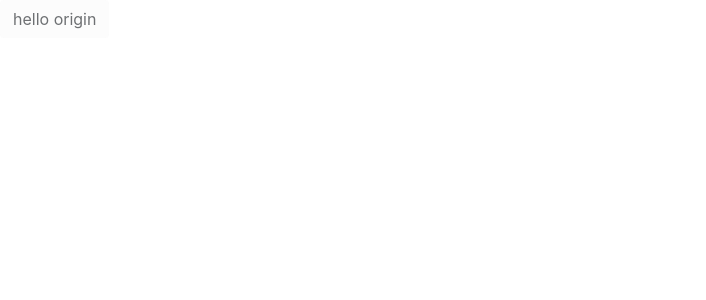
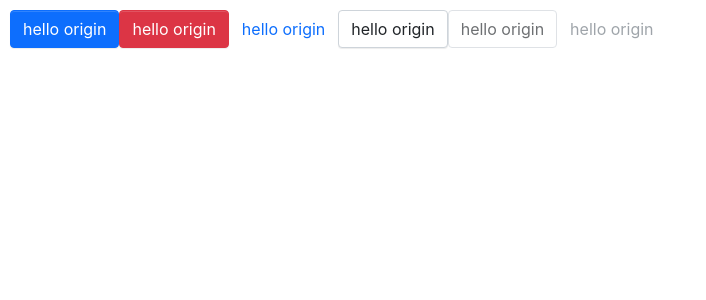
Before and after one commit to the-first-forever/origin-ui, a React (Vite) app: page / in a window 1280 px wide. Shown: the top 300 px of the page, without its empty margins (0-706 px from the left). Built offline with nearby package versions, Linux system fonts and the light colour scheme.

Commit message:
Feat button link style (#3)
* feat: button type & button size

* feat: link & disabled link

```diff
--- a/src/App.tsx
+++ b/src/App.tsx
@@ -1,10 +1,16 @@
 import './styles/index.scss'
-import Button, { ButtonType } from "./components/Button";
+import styles from './test.module.scss'
+import Button, {ButtonType} from "./components/Button";
 
 function App() {
   return (
-    <div>
-      <Button btnType={ButtonType.Danger} disabled href='www.baidu.com'>hello origin</Button>
+    <div className={styles.wrap}>
+      <Button btnType={ButtonType.Primary} href='www.baidu.com'>hello origin</Button>
+      <Button btnType={ButtonType.Danger} href='www.baidu.com'>hello origin</Button>
+      <Button btnType={ButtonType.Link} href='www.baidu.com'>hello origin</Button>
+      <Button btnType={ButtonType.Default} href='www.baidu.com'>hello origin</Button>
+      <Button disabled href='www.baidu.com'>hello origin</Button>
+      <Button disabled btnType={ButtonType.Link} href='www.baidu.com'>hello origin</Button>
     </div>
   )
 }
--- a/src/components/Button/_styles.scss
+++ b/src/components/Button/_styles.scss
@@ -7,17 +7,21 @@
   text-align: center;
   vertical-align: middle;
   cursor: pointer;
+  outline: none;
 
   border: $btn-border-width solid transparent;
   font-weight: $btn-font-weight;
-  font-size: $btn-font-size;
   line-height: $btn-line-height;
-  color: $body-color;
   box-shadow: $btn-box-shadow;
-  padding: $btn-padding-y $btn-padding-x;
-  border-radius: $btn-border-radius;
+  @include button-size($btn-padding-x, $btn-padding-y, $btn-font-size, $border-radius);
   transition: $btn-transition;
 
+  &:focus {
+    // 获取焦点后，不展示边框
+    outline: none;
+  }
+
+  // button 禁用态
   &.disabled,
   &[disabled] {
     cursor: not-allowed;
@@ -27,4 +31,45 @@
       pointer-events: none;
     }
   }
+
+  // button 大小
+  &.btn-lg {
+    @include button-size($btn-padding-x-lg, $btn-padding-y-lg, $font-size-lg, $border-radius-lg)
+  }
+  &.btn-sm {
+    @include button-size($btn-padding-x-sm, $btn-padding-y-sm, $font-size-sm, $border-radius-sm)
+  }
+
+  // button 样式
+  &.btn-primary {
+    @include button-style($primary, $primary, $white)
+  }
+
+  &.btn-danger {
+    @include button-style($danger, $danger, $white)
+  }
+  &.btn-default {
+    @include button-style($white, $gray-400, $body-color, $white, $primary, $primary)
+  }
 }
+
+.btn-link {
+  font-weight: $font-weight-normal;
+  color: $btn-link-color;
+  text-decoration: $link-decoration;
+  box-shadow: none;
+  &:hover {
+    color: $btn-link-hover-color;
+    text-decoration: $link-hover-decoration;
+  }
+  &:focus,
+  &.focus {
+    text-decoration: $link-hover-decoration;
+    box-shadow: none;
+  }
+  &.disabled,
+  &:disabled {
+    color: $btn-link-disabled-color;
+    pointer-events: none;
+  }
+}
--- a/src/components/Button/index.tsx
+++ b/src/components/Button/index.tsx
@@ -1,9 +1,9 @@
 import {FC, memo} from 'react'
 import classnames from 'classnames'
 
-import {BaseButtonProps, ButtonType} from './types'
+import {ButtonProps, ButtonType} from './types'
 
-const Button: FC<BaseButtonProps> = (props) => {
+const Button: FC<ButtonProps> = (props) => {
   const { btnType, disabled, size, children, href } = props
 
   const classes = classnames('btn', {
--- /dev/null
+++ b/src/styles/_mixin.scss
@@ -0,0 +1,36 @@
+// 控制 button 大小
+@mixin button-size($padding-x, $padding-y, $font-size, $border-radius) {
+  padding: $padding-y $padding-x;
+  border-radius: $border-radius;
+  font-size: $font-size;
+}
+
+// 控制 button 样式
+@mixin button-style(
+  $background,
+  $border,
+  $color,
+  $hover-background: lighten($background, 7.5%),
+  $hover-border: lighten($border, 10%),
+  $hover-color: $color
+) {
+  color: $color;
+  background: $background;
+  border-color: $border;
+
+  // hover focus 态 TODO 按下之后，需要点击其他地方才会回复未点击状态，是否需要做自动恢复
+  &:hover,
+  &:focus,
+  &.focus {
+    color: $hover-color;
+    background: $hover-background;
+    border-color: $hover-border;
+
+    &:disabled,
+    &.disabled {
+      color: $color;
+      background: $background;
+      border-color: $border;
+    }
+  }
+}
--- a/src/styles/index.scss
+++ b/src/styles/index.scss
@@ -4,5 +4,8 @@
 // reset
 @import "reboot";
 
+// mixin
+@import "mixin";
+
 // button
 @import "../components/Button/styles";
--- a/src/test.module.scss
+++ b/src/test.module.scss
@@ -1,3 +1,6 @@
 .base {
   background-color: red;
 }
+.wrap {
+  padding: 10px;
+}
```
Also changed, not shown: src/components/Button/types.ts (+7 -0 lines).
